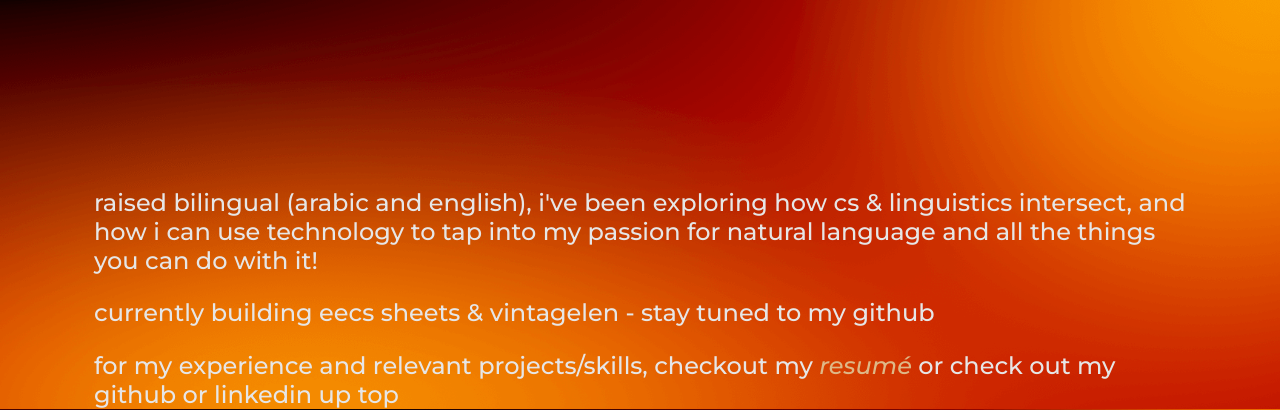
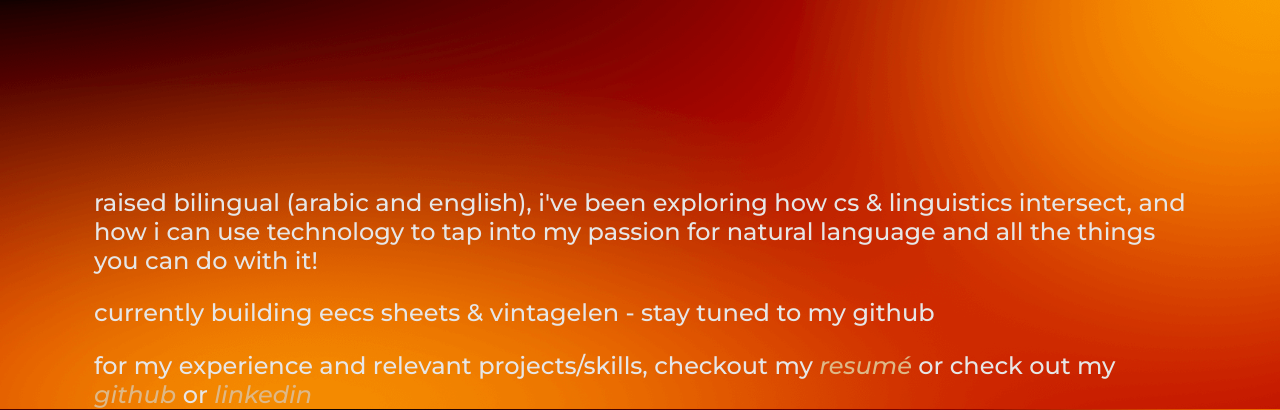
Before and after one commit to ammarateya/personal_site, a plain HTML site: page index.html in a window 1280 px wide. Shown: the part 391-801 px from the top of the page. Drawn offline with nearby package versions, Linux system fonts and the light colour scheme.

Commit message:
fixed hyperlink

```diff
--- a/index.html
+++ b/index.html
@@ -112,7 +112,11 @@
           <h4 class="intro p-2">
             for my experience and relevant projects/skills, checkout my
             <span><a href="/resume.pdf">resumé</a></span>
-            or check out my github or linkedin up top
+            or check out my
+            <span><a href="https://github.com/ammarateya">github</a></span> or
+            <span
+              ><a href="https://linkedin.com/in/ammarateya">linkedin</a></span
+            >
           </h4>
         </div>
         <div class="break"></div>
```
Also changed, not shown: layer_6.png (added), picture.jpeg (added).
